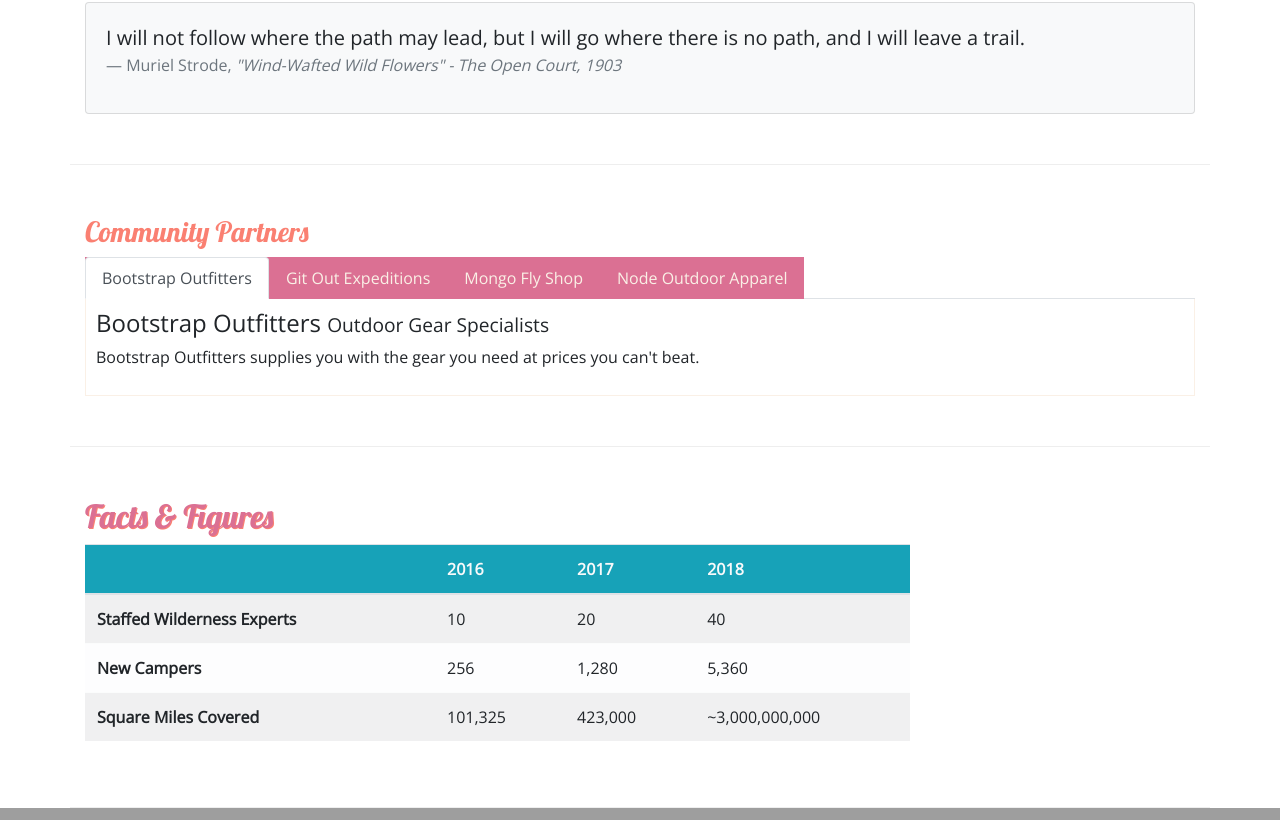
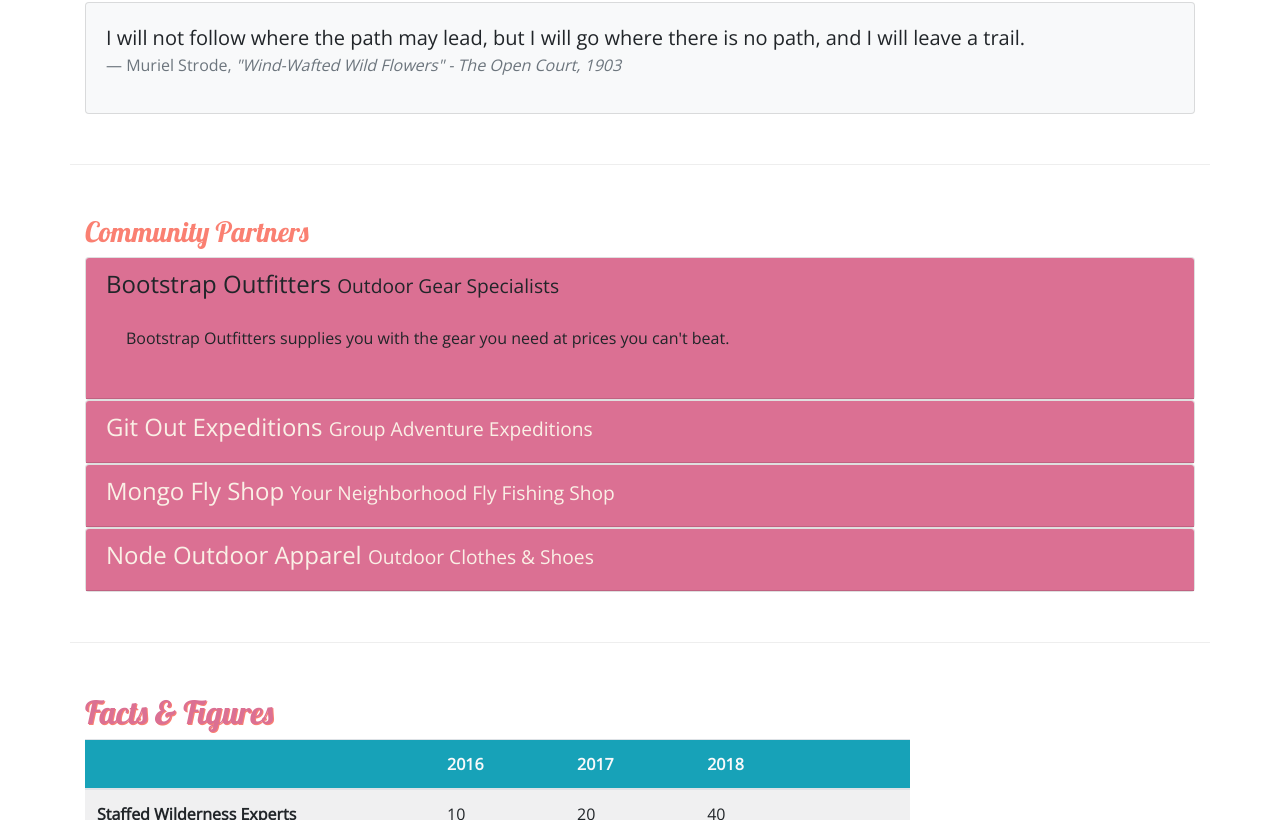
Before and after one commit to Zynkah/nucampsite, a website: page aboutus.html in a window 1280 px wide. Shown: the part 765-1585 px from the top of the page. Drawn offline with nearby package versions, Linux system fonts and the light colour scheme; grey boxes are pictures that could not be loaded.

Commit message:
Accordian

```diff
--- a/aboutus.html
+++ b/aboutus.html
@@ -105,29 +105,74 @@
         <div class="row row-content">
             <div class="col">
                 <h3>Community Partners</h3>
-                <ul class="nav nav-tabs">
-                    <li class="nav-item"><a class="nav-link active" href="#bootstrap" role="tab" data-toggle="tab">Bootstrap Outfitters</a></li>
-                    <li class="nav-item"><a class="nav-link" href="#git" role="tab"
-                        data-toggle="tab">Git Out Expeditions</a></li>
-                    <li class="nav-item"><a class="nav-link" href="#mongo" role="tab" data-toggle="tab">Mongo Fly Shop</a></li>
-                    <li class="nav-item"><a class="nav-link" href="#node" role="tab" data-toggle="tab">Node Outdoor Apparel</a></li>
-                </ul>
-                <div class="tab-content">
-                    <div role="tabpanel" class="tab-pane fade show active" id="bootstrap">
-                        <h4>Bootstrap Outfitters <small>Outdoor Gear Specialists</small></h4>
-                        <p class="d-none d-sm-block">Bootstrap Outfitters supplies you with the gear you need at prices you can't beat.</p>
+                <div id="accordian">
+
+                    <div class="card">
+                        <div role="tab" class="card-header">
+                            <h4>
+                                <a data-toggle="collapse" data-target="#bootstrap">
+                                    Bootstrap Outfitters <small>Outdoor Gear Specialists</small>
+                                </a>
+                            </h4>
+                            <div class="collapse show" id="bootstrap" data-parent="#accordian">
+                                <div class="card-body">
+                                    <p class="d-none d-sm-block">
+                                        Bootstrap Outfitters supplies you with the gear you need at prices you can't beat.
+                                    </p>
+                                </div>
+                            </div>
+                        </div>
                     </div>
-                    <div role="tabpanel" class="tab-pane fade" id="git">
-                        <h4>Git Out Expeditions <small>Group Adventure Expeditions</small></h4>
-                        <p class="d-none d-sm-block">Join Git Out Expeditions to explore new horizons with a group of other adventurers!</p>
+
+                    <div class="card">
+                        <div role="tab" class="card-header">
+                            <h4>
+                                <a class="collapsed" data-toggle="collapse" data-target="#git">
+                                    Git Out Expeditions <small>Group Adventure Expeditions</small>
+                                </a>
+                            </h4>
+                            <div class="collapse" id="git" data-parent="#accordian">
+                                <div class="card-body">
+                                    <p class="d-none d-sm-block">
+                                        Join Git Out Expeditions to explore new horizons with a group of other adventurers!
+                                    </p>
+                                </div>
+                            </div>
+                        </div>
                     </div>
-                    <div role="tabpanel" class="tab-pane fade" id="mongo">
-                        <h4>Mongo Fly Shop <small>Your Neighborhood Fly Fishing Shop</small></h4>
-                        <p class="d-none d-sm-block">Need a new fishing pole, a tacklebox, or flies of all kinds? Stop by Mongo Fly Shop.</p>
+
+                    <div class="card">
+                        <div role="tab" class="card-header">
+                            <h4>
+                                <a class="collapsed" data-toggle="collapse" data-target="#mongo">
+                                    Mongo Fly Shop <small>Your Neighborhood Fly Fishing Shop</small>
+                                </a>
+                            </h4>
+                            <div class="collapse" id="mongo" data-parent="#accordian">
+                                <div class="card-body">
+                                    <p class="d-none d-sm-block">
+                                        Need a new fishing pole, a tacklebox, or flies of all kinds? Stop by Mongo Fly Shop.
+                                    </p>
+                                </div>
+                            </div>
+                        </div>
                     </div>
-                    <div role="tabpanel" class="tab-pane fade" id="node">
-                        <h4>Node Outdoor Apparel <small>Outdoor Clothes & Shoes</small></h4>
-                        <p class="d-none d-sm-block">From polar fleeces to swimsuits, hiking boots to waders, a visit to Node will be sure to get you covered.</p>
+
+                    <div class="card">
+                        <div role="tab" class="card-header">
+                            <h4>
+                                <a class="collapsed" data-toggle="collapse" data-target="#node">
+                                    Node Outdoor Apparel <small>Outdoor Clothes & Shoes</small>
+                                </a>
+                            </h4>
+                            <div class="collapse" id="node" data-parent="#accordian">
+                                <div class="card-body">
+                                    <p class="d-none d-sm-block">
+                                        From polar fleeces to swimsuits, hiking boots to waders, a visit to Node will be sure to get you covered.
+                                    </p>
+                                </div>
+                            </div>
+                        </div>
                     </div>
                 </div>
             </div>
--- a/css/styles.css
+++ b/css/styles.css
@@ -87,12 +87,6 @@ a:hover {
     color: steelblue;
 }
 
-.nav-item {
+.card-header {
     background-color: palevioletred;
 }
-
-.tab-content {
-    border: 1px solid linen;
-    border-top: none;
-    padding: 10px;
-}
```
